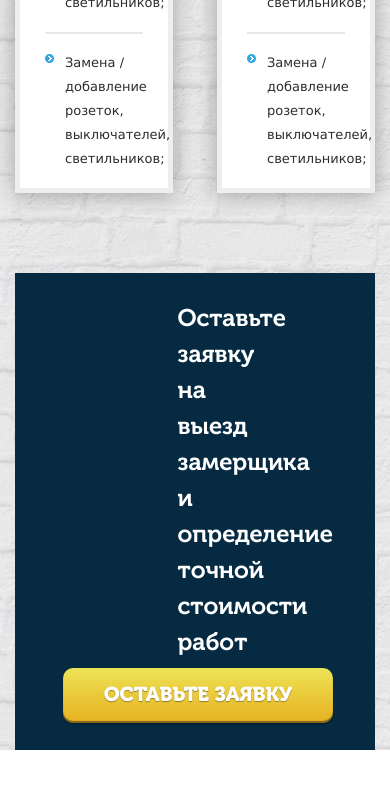
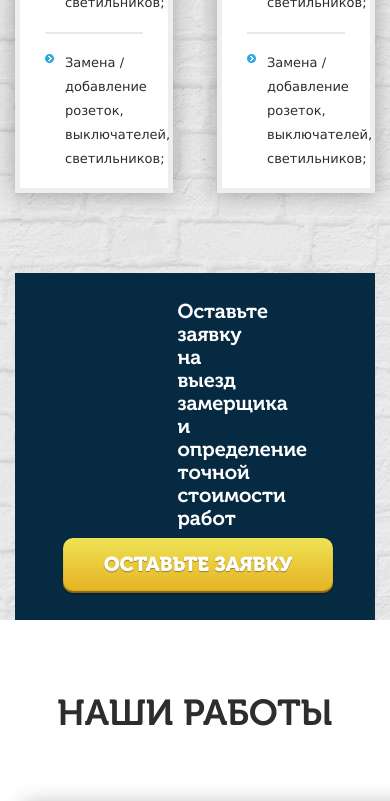
Before and after one commit to geouser/chistostroy, a plain HTML site: page index.html in a window 390 px wide. Shown: the part 3829-4630 px from the top of the page. Drawn offline with nearby package versions, Linux system fonts and the light colour scheme; some packages are replaced by stand-ins of ours; files that its build step writes are made by us from their sources.

Commit message:
tablets media

```diff
--- a/css/scss/general.scss
+++ b/css/scss/general.scss
@@ -481,6 +481,12 @@ form.horizontal {
         display: inline-block;
         vertical-align: middle;
         width: 95%;
+
+        @include tablets {
+          & {
+            font-size: 20px;
+          }
+        }
       }
     }
 
@@ -561,6 +567,13 @@ form.horizontal {
           font-size: 24px;
           line-height: 36px;
           margin-bottom: 8px;
+
+          @include tablets {
+            & {
+              font-size: 20px;
+              line-height: normal;
+            }
+          }
       }
     }
   }
@@ -774,6 +787,15 @@ form.horizontal {
     font-size: 18px;
     line-height: 36px;
 
+    @include tablets {
+      & {
+        line-height: normal;
+      }
+      br {
+        display: none;
+      }
+    }
+
     &.blue {
       color: $colorBlue;
       margin-top: 35px;
@@ -818,6 +840,12 @@ form.horizontal {
     h2 {
       font-size: 26px;
       margin-bottom: 9px;
+
+      @include tablets {
+        & {
+          font-size: 20px;
+        }
+      }
     }
 
     .phone {
@@ -825,6 +853,12 @@ form.horizontal {
       color: $colorBlue!important;
       font-family: 'museo_sans_cyrl700';
       margin-bottom: 1px;
+
+      @include tablets {
+        & {
+          font-size: 38px;
+        }
+      }
     }
 
     hr {
@@ -841,7 +875,14 @@ form.horizontal {
 
     .tip {
       line-height: 30px;
+
+      @include tablets {
+        & br {
+          display: none;
+        }
+      }
     }
+
   }
 }
 .form {
@@ -908,6 +949,12 @@ form.horizontal {
 .map {
   height: 500px;
   position: relative;
+
+  @include tablets {
+    & {
+      height: 400px;
+    }
+  }
 
   .wrapper {
     height: 100%;
@@ -993,11 +1040,28 @@ footer {
     margin: 0 -2px;
     text-align: left;
 
+    @include tablets {
+      & {
+        width: 50%;
+      }
+    }
+
     .logo--footer {
       display: inline-block;
       vertical-align: middle;
       margin-right: 50px;
       width: 82px;
+
+      @include tablets {
+        & {
+          margin-right: 10px;
+          width: 60px;
+        }
+      }
+
+      img {
+        max-width: 100%;
+      }
     }
 
     p {
@@ -1006,6 +1070,12 @@ footer {
       font-family: Verdana;
       font-size: 13px;
       line-height: 22px;
+
+      @include tablets {
+        & {
+          font-size: 11px;
+        }
+      }
     }
   }
 
@@ -1014,6 +1084,12 @@ footer {
     display: inline-block;
     vertical-align: middle;
     margin: 0 -2px;
+
+    @include tablets {
+      & {
+        width: 50%;
+      }
+    }
 
     .phone_block {
       display: inline-block;
@@ -1027,6 +1103,12 @@ footer {
         font-size: 24px;
         font-family: 'museo_cyrl700';
         display: block;
+
+        @include tablets {
+          & {
+            font-size: 20px;
+          }
+        }
       }
 
       span {
@@ -1034,6 +1116,12 @@ footer {
         display: block;
         font-family: 'museo_sans_cyrl300';
         line-height: 18px;
+
+        @include tablets {
+          & {
+            font-size: 10px;
+          }
+        }
 
         &.hours {
           color: $colorBlue;
--- a/js/main.js
+++ b/js/main.js
@@ -116,13 +116,17 @@ $('.menu-button').on('click', function(event) {
 /*---------------------------
                               EQUAL HEIGHT
 ---------------------------*/
-  $(function (){
+  function equalize(){
     var i = 1;
     while ( $('.list_1_'+ i ).length == 2 ) {
+      $('.list_1_'+i).height('auto');
       $('.list_1_'+i).equalHeight();
       i++;
     }
-
+  };
+  equalize();
+  $(window).resize(function(event) {
+    equalize();
   });
 
   $('.works_slider').slick({
```
